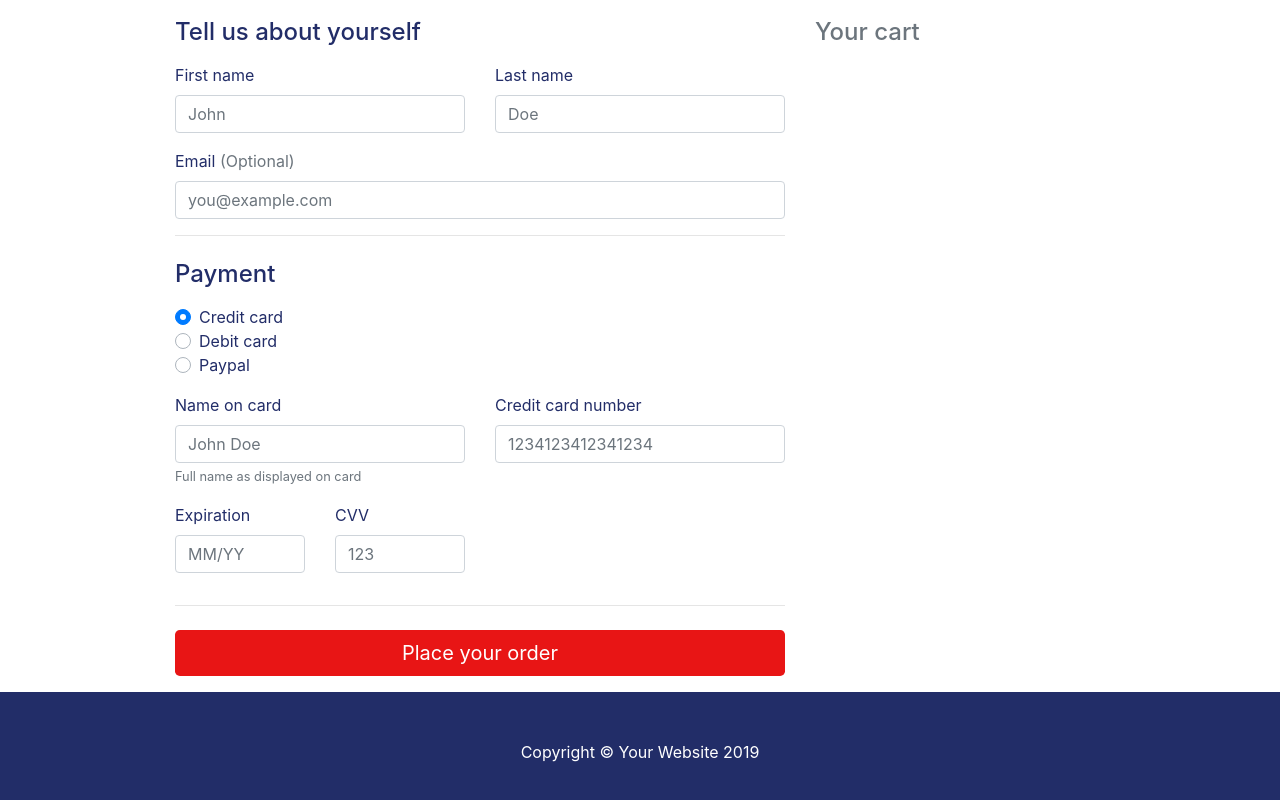
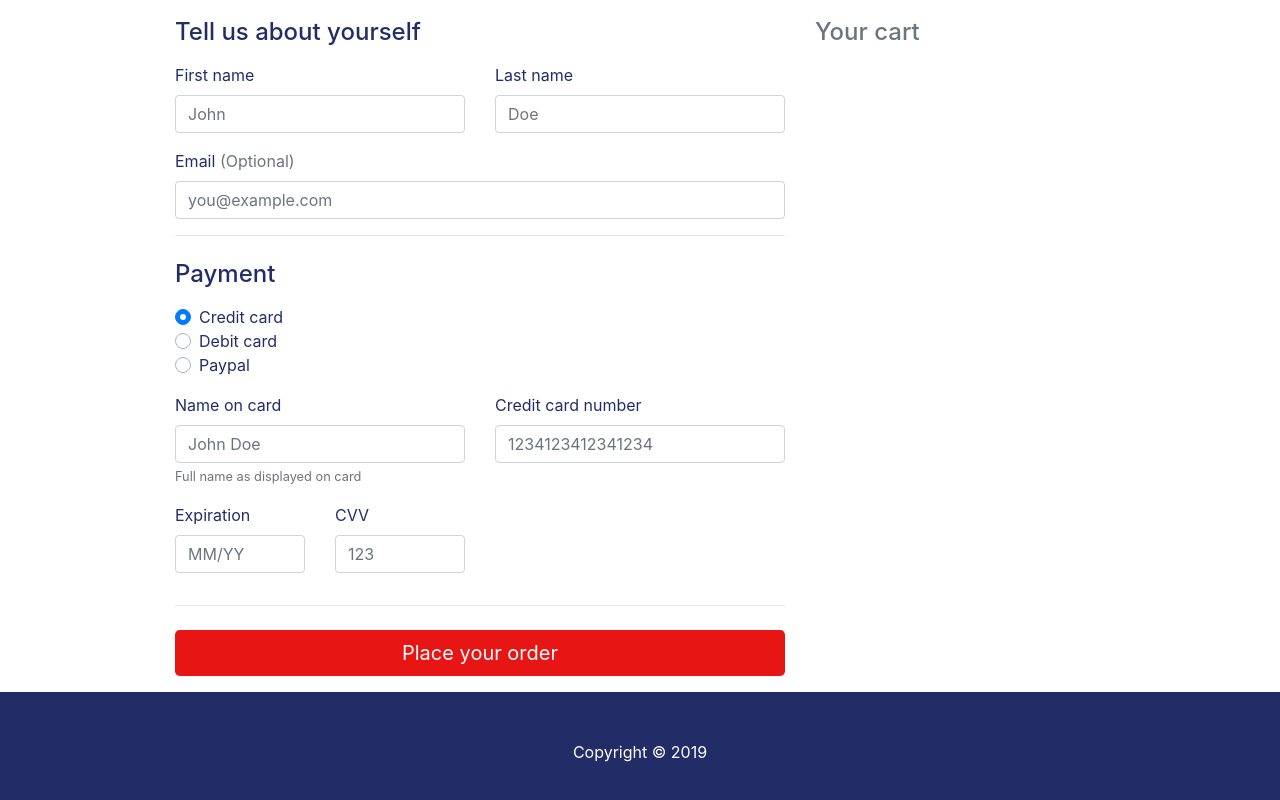
Before and after one commit to unehirondelle/BikeRent, a website: page index.html in a window 1280 px wide. Shown: the part 1405-2205 px from the top of the page. Drawn offline with Linux system fonts and the light colour scheme.

Commit message:
clean up

```diff
--- a/index.html
+++ b/index.html
@@ -226,7 +226,7 @@
 
 <footer class="py-5 bg-dark">
     <div class="container">
-        <p class="m-0 text-center text-white">Copyright &copy; Your Website 2019</p>
+        <p class="m-0 text-center text-white">Copyright &copy; 2019</p>
     </div>
 </footer>
 
```
